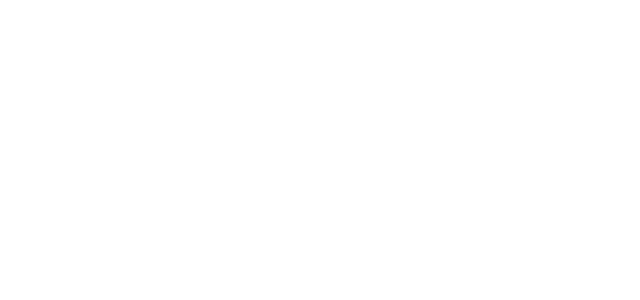
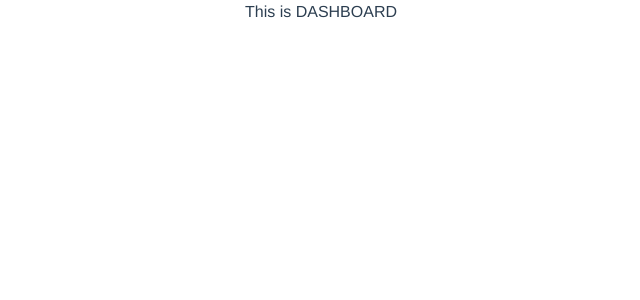
Before and after one commit to itggot-TE4/apl_prepp_hypocampus, a Vue app in the folder apl_prepp/: page /dash in a window 1280 px wide. Shown: the top 300 px of the page, without its empty margins (319-959 px from the left). Built offline with nearby package versions, Linux system fonts and the light colour scheme.

Commit message:
added router for dashboard

```diff
--- a/apl_prepp/src/router/index.js
+++ b/apl_prepp/src/router/index.js
@@ -1,6 +1,7 @@
 import Vue from 'vue'
 import VueRouter from 'vue-router'
 import Home from '../views/Home.vue'
+import Dashboard from '../views/Dashboard.vue'
 
 Vue.use(VueRouter)
 
@@ -9,6 +10,11 @@
     path: '/',
     name: 'Home',
     component: Home
+  },
+  {
+    path: '/dash',
+    name: 'Dashboard',
+    component: Dashboard
   },
 ]
 
--- a/apl_prepp/src/views/Dashboard.vue
+++ b/apl_prepp/src/views/Dashboard.vue
@@ -4,6 +4,6 @@
 
 <script>
 export default {
-
+    name: 'Dashboard'
 }
 </script>
```
